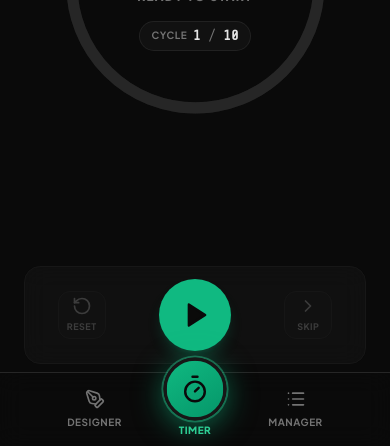
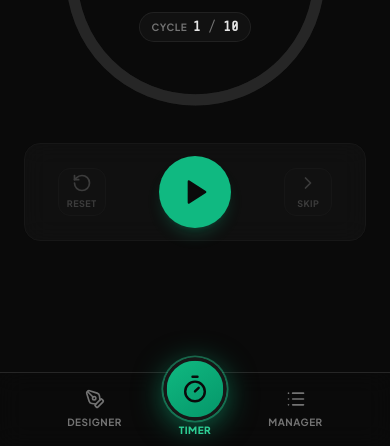
Before and after one commit to konashevich/Interval-training-timer, a plain HTML site: page index.html in a window 390 px wide. Shown: the part 398-844 px from the top of the page. Drawn offline with nearby package versions, Linux system fonts and the light colour scheme.

Commit message:
Refactor mainControls section in index.html for improved layout and styling. Adjusted gap values and added margin for better responsiveness.

```diff
--- a/index.html
+++ b/index.html
@@ -51,7 +51,12 @@
       max-height: 100%;
       transform-origin: center center;
       transition: transform 0.15s ease-out;
-      gap: clamp(0.25rem, 1.5vh, 1rem);
+      gap: clamp(0.25rem, 1.2vh, 0.75rem);
+    }
+    #mainControls {
+      width: 100%;
+      margin-top: clamp(0.5rem, 2vh, 1rem);
+      flex-shrink: 0;
     }
     #timerCircle {
       width: min(72vw, 20rem, 36dvh);
@@ -168,10 +173,8 @@
           <div id="audioAlert" class="text-xs text-center text-amber-500/80 hidden font-medium shrink-0">
             <i data-lucide="volume-2" class="inline w-3 h-3 mr-1 align-middle"></i><span data-i18n="tapPlayAudio"> Tap Play to enable audio</span>
           </div>
-        </div>
-      </div>
-
-      <footer id="mainControls" class="shrink-0 w-full px-6 pb-2 pt-1">
+
+          <footer id="mainControls">
             <div class="bg-neutral-900/50 backdrop-blur-md rounded-2xl p-3 border border-neutral-900 flex items-center justify-around gap-3">
               <button id="resetBtn" class="flex flex-col items-center justify-center w-12 h-12 sm:w-14 sm:h-14 rounded-xl bg-neutral-900 border border-neutral-800 text-neutral-400 hover:text-white transition-all active:scale-95 disabled:opacity-30 disabled:pointer-events-none" disabled>
                 <i data-lucide="rotate-ccw" class="w-5 h-5"></i>
@@ -192,6 +195,8 @@
               </button>
             </div>
           </footer>
+        </div>
+      </div>
     </div>
 
     <!-- DESIGNER TAB -->
```
Lines whose indentation alone changed are shown as unchanged.
